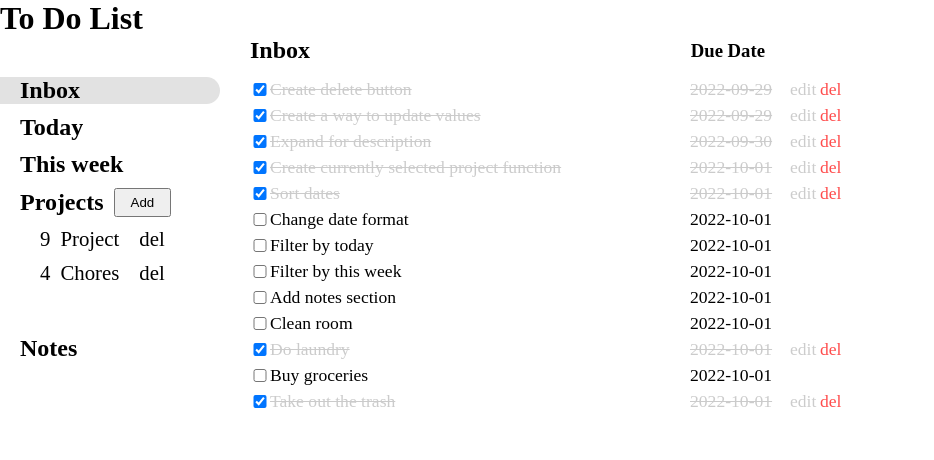
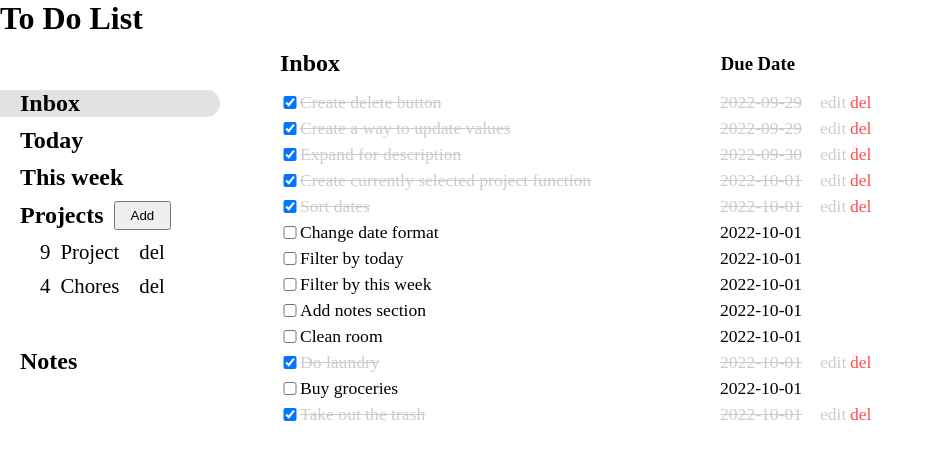
Before and after one commit to cjfaquino/to-do-list, a website built with webpack: page dist/index.html in a window 1280 px wide. Shown: the whole page, without its empty margins (0-934 px from the left). Built offline with nearby package versions, Linux system fonts and the light colour scheme.

Commit message:
fix gridbox areas

```diff
--- a/src/style.css
+++ b/src/style.css
@@ -22,7 +22,7 @@ main {
 }
 
 header {
-  grid-area: "header";
+  grid-area: header;
 }
 
 .selected {
@@ -52,7 +52,7 @@ header {
 
 .sidebar {
   padding: 30px 30px 30px 0;
-  grid-area: "sidebar";
+  grid-area: sidebar;
   font-size: 1.5rem;
   font-weight: 600;
 }
@@ -98,13 +98,14 @@ header {
 }
 
 .list {
-  grid-area: "list";
+  grid-area: list;
+  padding: 0 30px;
 }
 
 .topRow {
   display: flex;
   align-items: center;
-  max-width: 515px;
+  width: 515px;
   margin-bottom: 15px;
 }
 
@@ -117,7 +118,7 @@ header {
 }
 
 .listView {
-  max-width: 600px;
+  width: 600px;
 }
 
 .todo {
```
Also changed, not shown: dist/index.html.
